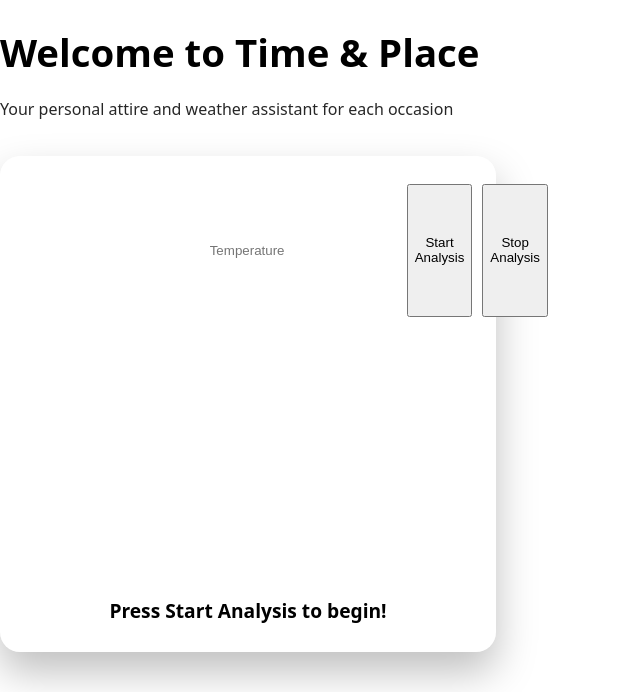
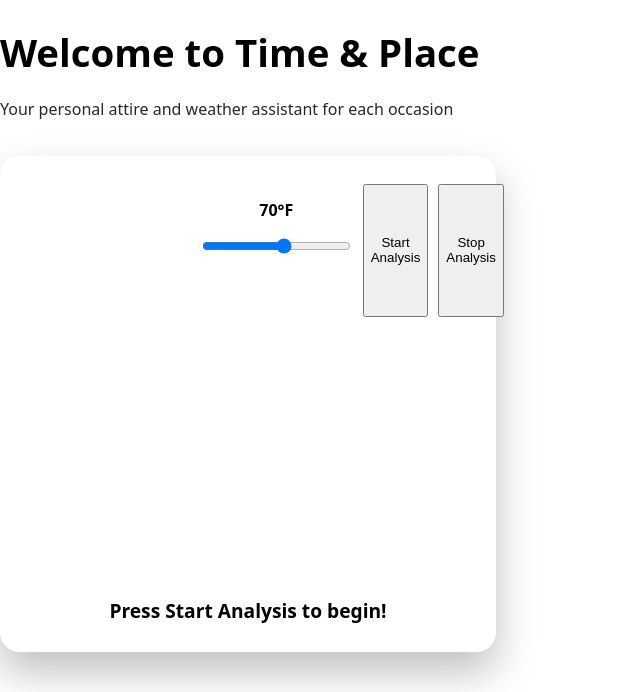
Before and after one commit to amari-trotman/colorstackwinterhack2025-time-and-place-, a Django app: page / in a window 1280 px wide. Shown: the top 692 px of the page, without its empty margins (0-640 px from the left). Run offline with Django 4.2, Linux system fonts and the light colour scheme; parts of the project's set-up code (start-up, migrations or seed data) failed here and were passed over.

Commit message:
Add temperature slider with display for improved user interaction

```diff
--- a/static/css/style.css
+++ b/static/css/style.css
@@ -149,3 +149,14 @@ video {
 .dress-buttons button.active {
     background: rgba(0, 180, 255, 0.45);
 }
+
+.temp-slider {
+    margin: 15px 0;
+    position: relative;
+}
+
+.temp-slider span {
+    display: block;
+    margin-bottom: 5px;
+    font-weight: 600;
+}
--- a/templates/index.html
+++ b/templates/index.html
@@ -22,7 +22,11 @@
                 <button data-code="business-formal">Business Formal</button>
             </div>
             <input type="hidden" id="dress_code" placeholder="casual">
-            <input type="number" id="temperature" placeholder="Temperature">
+
+            <div class="temp-slider">
+                <span id="temp-value">70°F</span>
+                <input type="range" id="temperature" min="30" max="100" value="70">
+            </div>
 
             <button id="capture-btn">Start Analysis</button>
             <button id="stop-btn">Stop Analysis</button>
```
